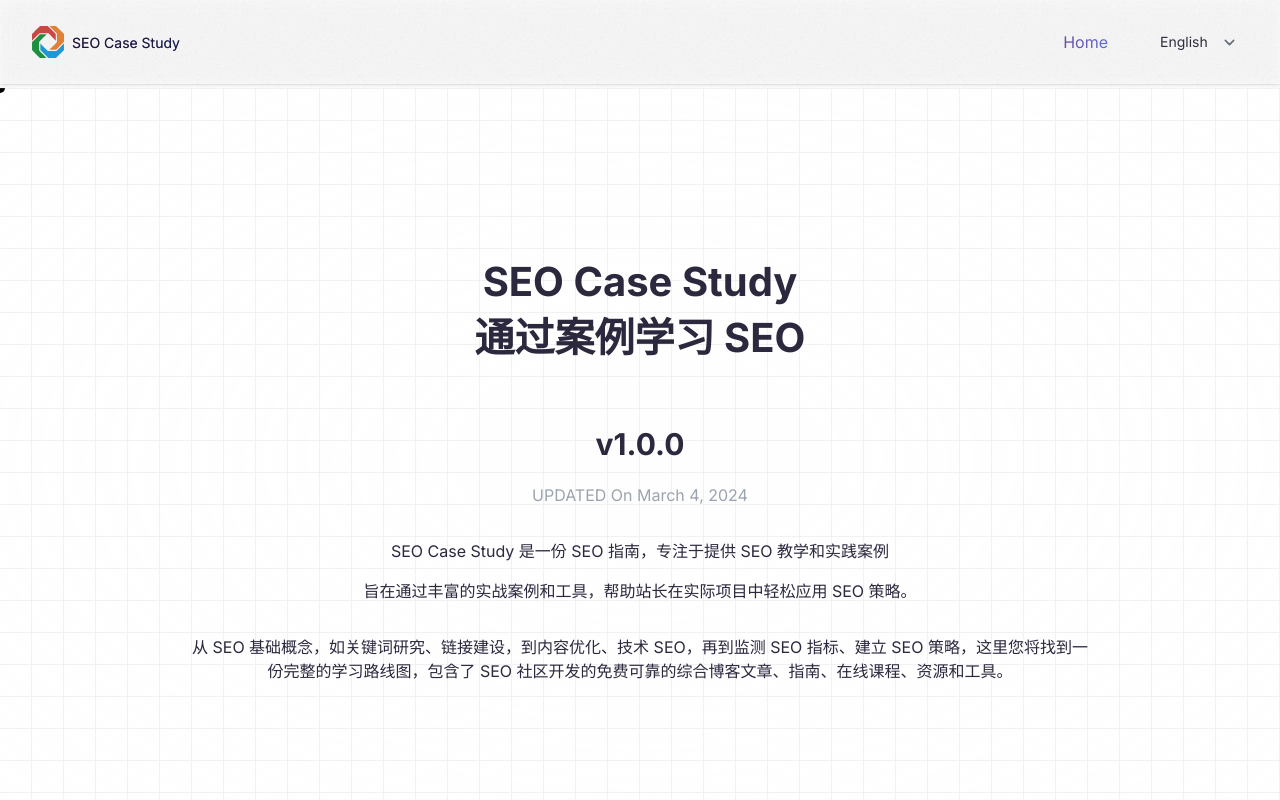
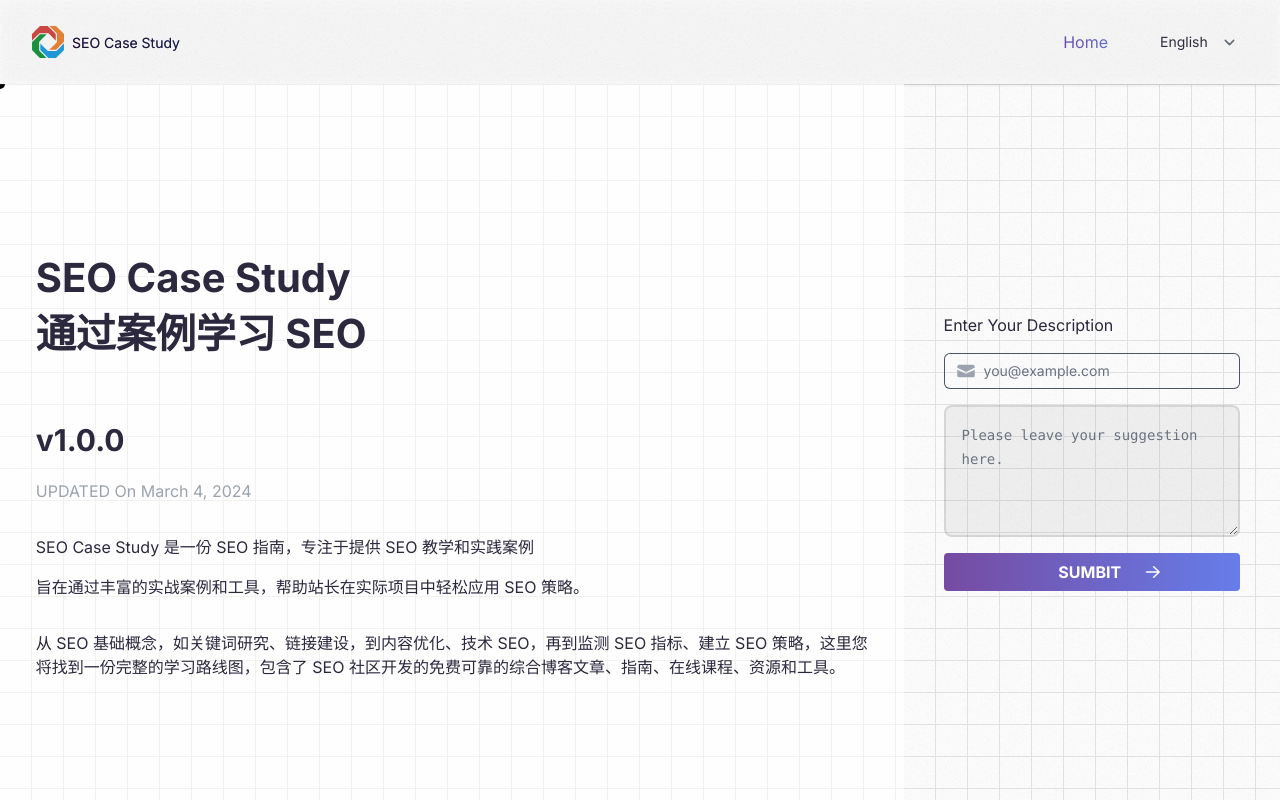
Before and after one commit to JexLau/seocasestudy, a Next.js app: page /en in a window 1280 px wide. Built offline with nearby package versions, Linux system fonts and the light colour scheme.

Commit message:
feat: submit

```diff
--- /dev/null
+++ b/src/app/api/submit/route.ts
@@ -0,0 +1,35 @@
+import { cookies, headers } from "next/headers";
+import { NextResponse } from 'next/server'
+import { createClient } from '@/lib/supabase/action'
+
+export async function POST(req: Request) {
+  const headerAll = headers();
+  const userIp = headerAll.get("x-forwarded-for");
+  console.log('userIp: ', userIp);
+  const json = await req.json();
+  const email = json.email;
+  const suggestion = json?.suggestion;
+
+  if (email) {
+    const cookieStore = cookies()
+    const supabase = createClient(cookieStore)
+    const { error } = await supabase.from('seousers').upsert([{ email, suggestion }]);
+    if (!error) {
+      return NextResponse.json({
+        status: 200,
+        data: email,
+      });
+    } else {
+      return NextResponse.json({
+        status: 500,
+        data: email,
+        error,
+      });
+    }
+  }
+
+  return NextResponse.json({
+    status: 400,
+    data: email,
+  });
+}
--- a/src/base-components/Button/PrimaryButton.tsx
+++ b/src/base-components/Button/PrimaryButton.tsx
@@ -1,28 +1,36 @@
 import clsx from "clsx"
 import { PropsWithChildren } from "react"
 import { ArrowRightIcon } from '@heroicons/react/20/solid'
+import loading from '@/images/loading.svg'
+import Image from "next/image"
 
 export interface PrimaryButtonProps extends PropsWithChildren {
   onClick?: () => void
   className?: string
   href?: string
+  isLoading?: boolean
 }
 
-export const PrimaryButton = ({ children, ...props }: PrimaryButtonProps) => {
+export const PrimaryButton = ({ children, onClick,isLoading, ...props }: PrimaryButtonProps) => {
+  if (isLoading) {
+    return <div className={clsx(["duration-600 inset-0 flex items-center justify-center bg-gradient-to-l from-main-blue to-main-purple px-8 py-[6px] transition-opacity ease-in-out group-hover:opacity-0"], props.className)}>
+      <Image alt="loading" className="h-6 w-6 animate-spin" src={loading} />
+    </div>
+  }
   if (props.href) {
-    return <a href={props.href} className={clsx(["group block px-6 py-[7px] rounded transition duration-600 ease-in-out indent-4  font-bold text-white relative overflow-hidden cursor-pointer ", props.className])}>
-      <div className="absolute inset-0 bg-gradient-to-l from-main-blue to-main-purple group-hover:opacity-0 transition-opacity duration-600 ease-in-out"></div>
-      <div className="absolute inset-0 bg-gradient-to-l from-main-purple to-main-blue opacity-0 group-hover:opacity-100 transition-opacity duration-600 ease-in-out"></div>
+    return <a href={props.href} className={clsx(["group block px-6 py-[7px] rounded transition duration-600 ease-in-out indent-4 text-center font-bold text-white relative overflow-hidden cursor-pointer ", props.className])}>
+      <div className="duration-600 absolute inset-0 bg-gradient-to-l from-main-blue to-main-purple transition-opacity ease-in-out group-hover:opacity-0"></div>
+      <div className="duration-600 absolute inset-0 bg-gradient-to-l from-main-purple to-main-blue opacity-0 transition-opacity ease-in-out group-hover:opacity-100"></div>
       <span className="relative inline-flex items-center">{children}
-        <ArrowRightIcon className="h-5 w-5 ml-4 text-main-text animate-swing" />
+        <ArrowRightIcon className="ml-4 h-5 w-5 animate-swing text-white" />
       </span>
     </a>
   }
-  return <div className={clsx(["group block px-6 py-[7px] rounded transition duration-600 ease-in-out indent-4  font-bold text-white relative overflow-hidden cursor-pointer ", props.className])}>
-    <div className="absolute inset-0 bg-gradient-to-l from-main-blue to-main-purple group-hover:opacity-0 transition-opacity duration-600 ease-in-out"></div>
-    <div className="absolute inset-0 bg-gradient-to-l from-main-purple to-main-blue opacity-0 group-hover:opacity-100 transition-opacity duration-600 ease-in-out"></div>
+  return <div onClick={onClick} className={clsx(["group block px-6 py-[7px] rounded transition duration-600 ease-in-out indent-4  font-bold text-white text-center relative overflow-hidden cursor-pointer ", props.className])}>
+    <div className="duration-600 absolute inset-0 bg-gradient-to-l from-main-blue to-main-purple transition-opacity ease-in-out group-hover:opacity-0"></div>
+    <div className="duration-600 absolute inset-0 bg-gradient-to-l from-main-purple to-main-blue opacity-0 transition-opacity ease-in-out group-hover:opacity-100"></div>
     <span className="relative inline-flex items-center">{children}
-      <ArrowRightIcon className="h-5 w-5 ml-4 text-main-text animate-swing" />
+      <ArrowRightIcon className="ml-4 h-5 w-5 animate-swing text-white" />
     </span>
   </div>
 }
--- a/src/components/Home/Hero/index.tsx
+++ b/src/components/Home/Hero/index.tsx
@@ -1,4 +1,5 @@
 import { H1, P } from "@/base-components/Text"
+import { SuggestionClient } from "@/components/Suggestion"
 import { MaskContainer } from "@/components/SvgMaskEffect"
 import clsx from "clsx"
 
@@ -10,13 +11,12 @@ export const Hero = () => {
   const h1 = <>SEO Case Study <br /> 通过案例学习 SEO </>
   const version = "v1.0.0"
   const udpate = "UPDATED On March 4, 2024"
-  return <div className="flex h-[46rem] w-full items-center justify-center overflow-hidden">
+  return <div className="flex w-full flex-col items-center justify-center overflow-hidden md:h-[46rem] md:flex-row">
     <MaskContainer
       className="h-[46rem]"
       revealText={
         <div className="flex h-full w-full items-center justify-center bg-grid-black/[0.05] dark:bg-grid-white/[0.2]">
-          <div className="absolute inset-0 z-[-1] flex h-full w-full items-center justify-center bg-white [mask-image:radial-gradient(ellipse_at_center,transparent_20%,black)] dark:bg-black"></div>
-          <div className="mx-auto flex max-w-4xl flex-col text-center">
+          <div className="flex max-w-4xl flex-col px-8">
             <H1>{h1}</H1>
             <P className='my-4 text-[30px] font-bold'>{version}</P>
             <P className='text-gray-400'>{udpate}</P>
@@ -27,7 +27,7 @@ export const Hero = () => {
         </div>
       }
     >
-      <div className="mx-auto flex max-w-4xl flex-col text-center">
+      <div className="mx-auto flex max-w-4xl flex-col px-8">
         <p className={clsx(["text-4xl font-bold my-10  text-main-text sm:text-4xl", "text-red-500"])}>{h1}</p>
         <P className='my-4 text-[30px] font-bold'>{version}</P>
         <P className='text-gray-400'>{udpate}</P>
@@ -36,5 +36,6 @@ export const Hero = () => {
         <P className='my-4'>{p3}</P>
       </div>
     </MaskContainer>
+    <SuggestionClient />
   </div>
 }
--- /dev/null
+++ b/src/components/Suggestion/index.tsx
@@ -0,0 +1,50 @@
+'use client'
+import { EnvelopeIcon } from "@heroicons/react/16/solid"
+// import { FreeToTry } from "../DownloadBtn"
+import { postSuggestion } from "@/requests"
+import { useState } from "react"
+import { PrimaryButton } from "@/base-components/Button"
+
+export const SuggestionClient = () => {
+  const [isLoading, setLoading] = useState(false);
+  const handleSumbit = async () => {
+    setLoading(true)
+    // 获取email
+    const email = document.getElementById('email') as HTMLInputElement
+    // 获取建议
+    const suggest = document.getElementById('suggest') as HTMLTextAreaElement
+    // 发送请求
+    if (email.value) {
+      const res = await postSuggestion(email.value, suggest.value)
+      console.log(res)
+      if (res.status === 200) {
+        setLoading(false)
+        email.value = ''
+        // 提示成功
+        alert('Success! Thank you for your suggestion!')
+      }
+    }
+  }
+  return (
+    <div className="mt-4 flex h-full w-full flex-col justify-center px-10 bg-grid-black/[0.1] md:mt-0 md:w-[500px]">
+      <div className="mb-4">Enter Your Description</div>
+      <div className="relative">
+        <div className="pointer-events-none absolute inset-y-0 left-0 flex items-center pl-3">
+          <EnvelopeIcon className="h-5 w-5 text-gray-400" aria-hidden="true" />
+        </div>
+        <input
+          type="email"
+          name="email"
+          id="email"
+          className="block w-full rounded-md border-0 bg-transparent py-1.5 pl-10 text-gray-600 ring-1 ring-inset ring-gray-600 placeholder:text-gray-500 focus:ring-2 focus:ring-inset focus:ring-gray-600 sm:text-sm sm:leading-6"
+          placeholder="you@example.com"
+        />
+      </div>
+      <textarea name="suggest" id="suggest" rows={4} maxLength={10000} required
+        placeholder="Please leave your suggestion here."
+        className="mt-4 w-full rounded-lg border-2 border-solid border-black/10 bg-black/5 p-4 font-mono text-sm font-medium"></textarea>
+      <PrimaryButton className="mt-4" isLoading={isLoading} onClick={() => handleSumbit()}>SUMBIT</PrimaryButton>
+    </div>
+
+  )
+}
--- a/src/components/SvgMaskEffect/index.tsx
+++ b/src/components/SvgMaskEffect/index.tsx
@@ -62,15 +62,13 @@ export const MaskContainer = ({
           onMouseLeave={() => {
             setIsHovered(false);
           }}
-          className="relative z-20 mx-auto max-w-full text-center"
+          className="relative z-20 mx-auto max-w-full"
         >
           {children}
         </div>
       </motion.div>
 
-      <div className="flex h-full w-full items-center justify-center">
-        {revealText}
-      </div>
+      {revealText}
     </motion.div>
   );
 };
--- a/src/layout/Header/index.tsx
+++ b/src/layout/Header/index.tsx
@@ -15,7 +15,7 @@ export function Header({ downloadText, href }: { downloadText?: string, href?: s
     },
   ]
   return (
-    <header className="fixed left-0 top-0 z-50 w-full bg-[#ffffff03] py-6 mix-blend-difference shadow md:backdrop-blur">
+    <header className="sticky left-0 top-0 z-50 w-full bg-[#ffffff03] py-6 mix-blend-difference shadow md:backdrop-blur">
       <Container>
         <nav className="relative z-50 flex justify-between">
           <div className="flex items-center md:gap-x-12">
--- a/src/layout/Main/index.tsx
+++ b/src/layout/Main/index.tsx
@@ -8,7 +8,7 @@ interface MainContentProps extends PropsWithChildren {
 
 export const MainContent = ({ children, className }: MainContentProps) => {
   return <>
-    <div className={clsx(["w-full h-full overflow-auto mt-[88px]", className])}>
+    <div className={clsx(["w-full h-full overflow-auto", className])}>
       {children}
       <Footer />
     </div>
--- a/src/requests/index.ts
+++ b/src/requests/index.ts
@@ -1,5 +1,17 @@
-export const postEmail = async (email: string) => {
-  const response = await fetch(`/api/waitlist?email=${email}`);
-  const data = await response.json();
-  return data;
+import { BaseResponse } from "./typings";
+
+export const postSuggestion = async (email: string, suggestion: string): Promise<BaseResponse<string>> => {
+  const body = {
+    email,
+    suggestion
+  };
+  const response = await fetch(`/api/submit`, {
+    method: 'POST',
+    body: JSON.stringify(body),
+    headers: {
+      'content-type': 'application/json',
+    },
+  });
+  const result = await response.json();
+  return result;
 }
```
Also changed, not shown: src/requests/typings.ts (+14 -0 lines).
